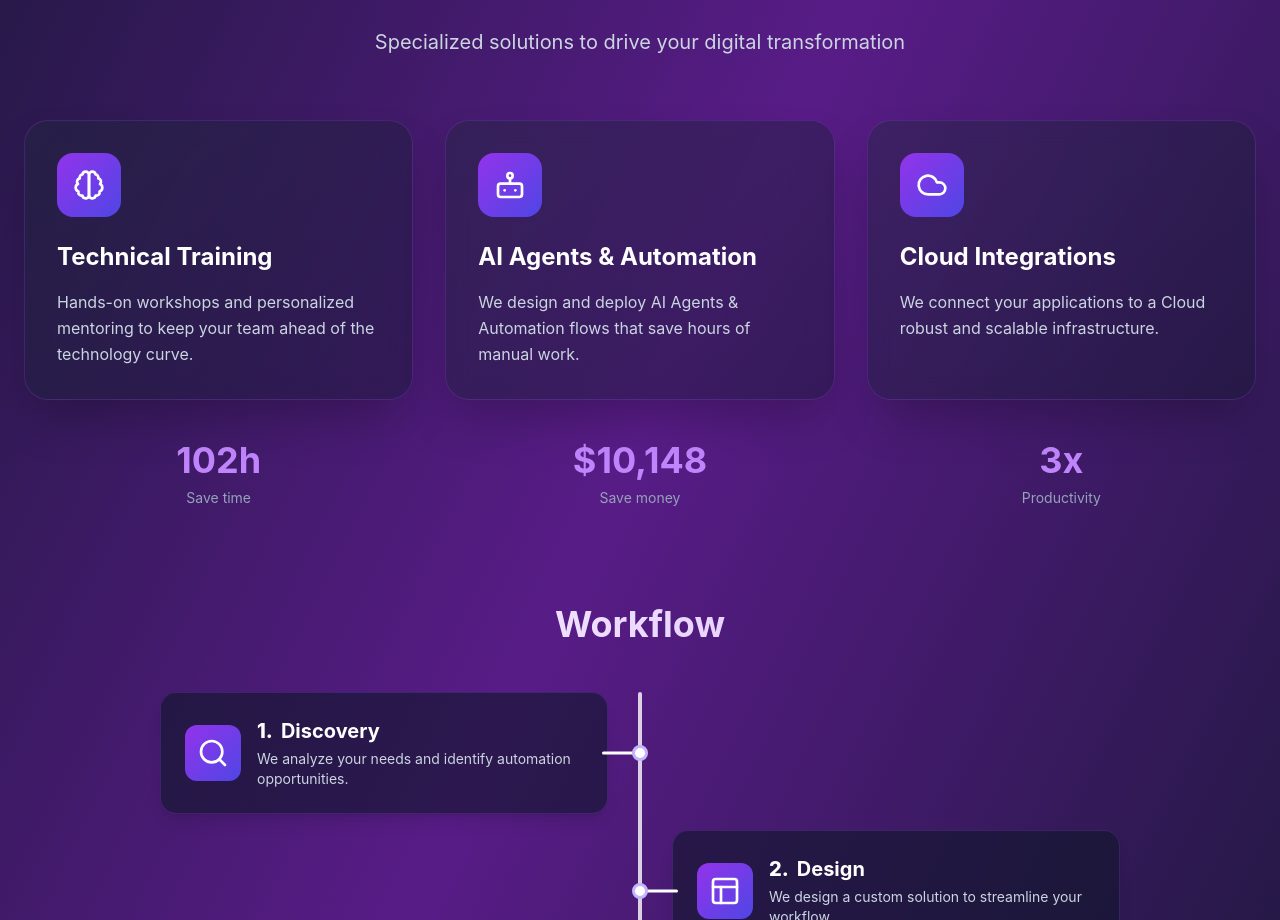
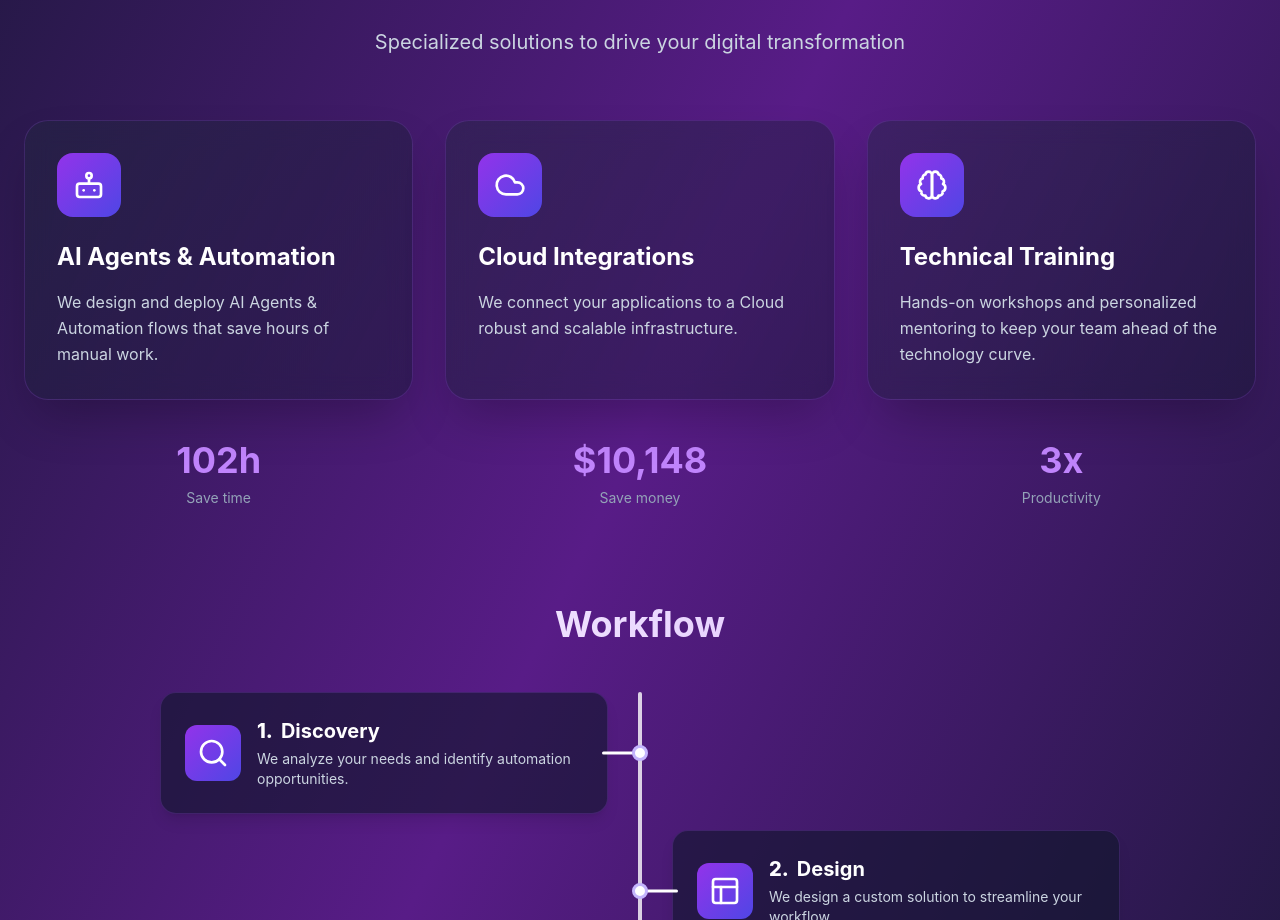
Before and after one commit to miqueasmd/mmdlab-tech, a React (Create React App) app: page / in a window 1280 px wide. Shown: the part 880-1800 px from the top of the page. Built offline with nearby package versions, Linux system fonts and the light colour scheme.

Commit message:
Order services: AI agents and automation, cloud integrations, technical training

```diff
--- a/src/components/LandingPage.jsx
+++ b/src/components/LandingPage.jsx
@@ -498,9 +498,9 @@ export default function LandingPage() {
 }
 
 const services = [
-  { icon: Brain, key: "training" },
   { icon: Bot, key: "automation" },
   { icon: Cloud, key: "cloud" },
+  { icon: Brain, key: "training" },
 ];
 
 const stats = [
```
